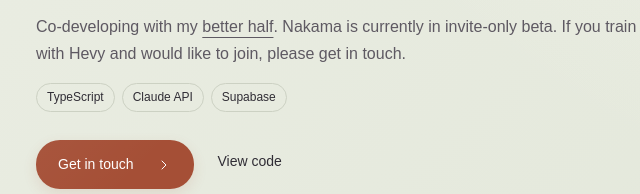
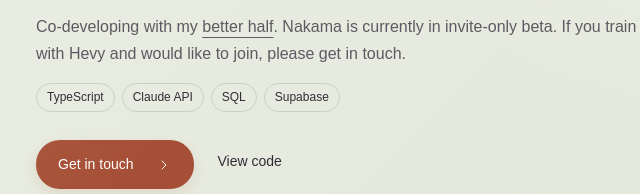
Before and after one commit to danae1968/danae1968.github.io, a plain HTML site: page index.html in a window 1280 px wide. Shown: the part 3466-3660 px from the top of the page, 45-685 px from the left. Drawn offline with Linux system fonts and the light colour scheme.

Commit message:
Add SQL tag to Nakama
Co-Authored-By: Claude Opus 5.5 <noreply@anthropic.com>

```diff
--- a/index.html
+++ b/index.html
@@ -153,7 +153,7 @@
           <h3>Nakama<span>.</span></h3>
           <p>A strength-training companion for Hevy with automatic workout reports, progress charts, and AI coaching grounded in your training history and personal goals.</p>
           <p>Co-developing with my <a href="https://github.com/cisakoglou" target="_blank" rel="noopener">better half</a>. Nakama is currently in invite-only beta. If you train with Hevy and would like to join, please get in touch.</p>
-          <div class="tags"><span>TypeScript</span><span>Claude API</span><span>Supabase</span></div>
+          <div class="tags"><span>TypeScript</span><span>Claude API</span><span>SQL</span><span>Supabase</span></div>
           <div class="actions">
             <a class="button" href="mailto:danaepapadopetraki@gmail.com?subject=Nakama%20beta">Get in touch <svg class="icon" aria-hidden="true" focusable="false"><use href="#icon-chevron"/></svg></a>
             <a class="text-link" href="https://github.com/cisakoglou/nakama" target="_blank" rel="noopener">View code</a>
```
